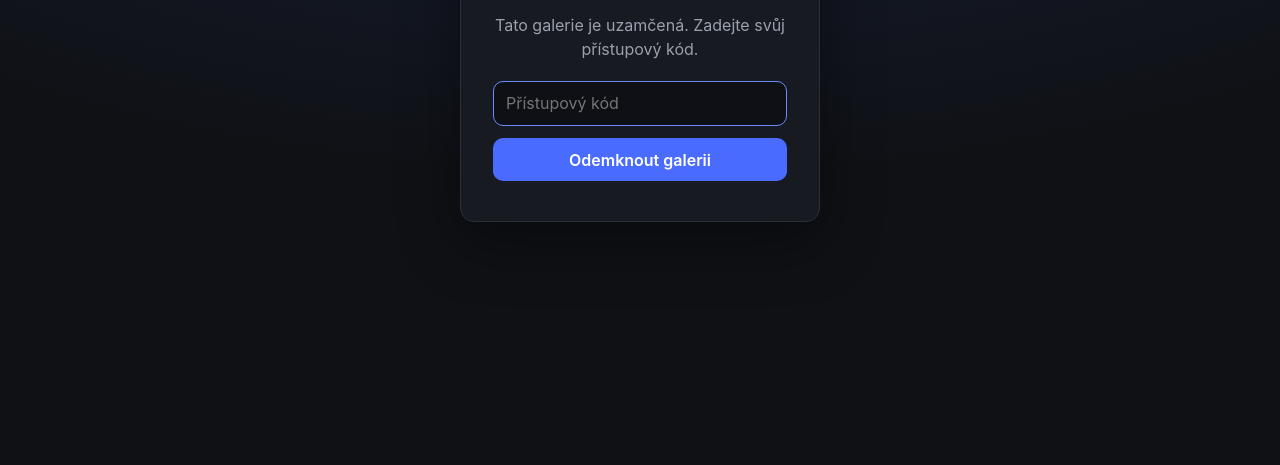
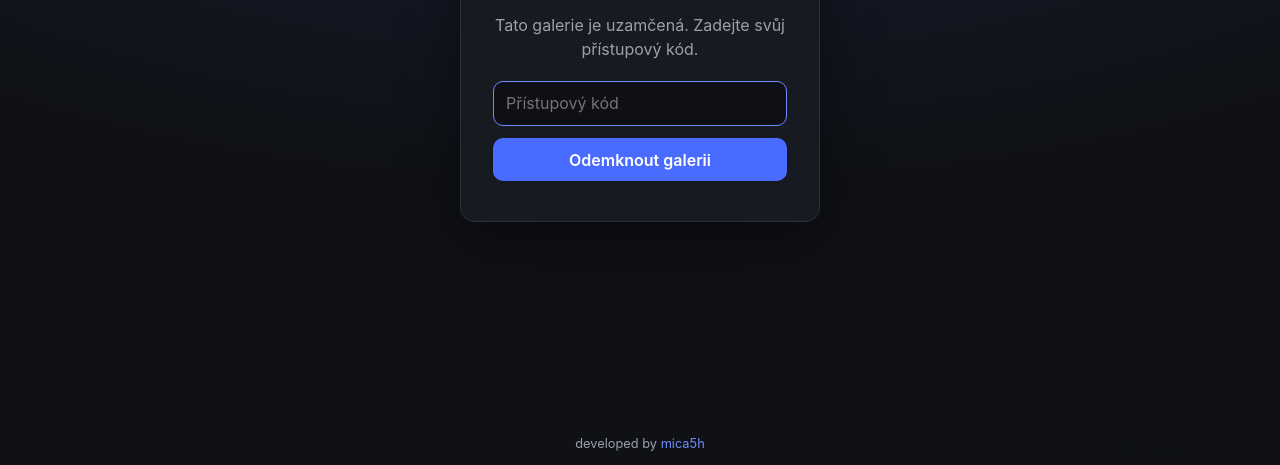
Before and after one commit to mica5h/boty-lazi, a website: page public/login.html in a window 1280 px wide. Shown: the part 335-800 px from the top of the page. Drawn offline with Linux system fonts and the light colour scheme; files that its build step writes are made by us from their sources.

Commit message:
Add footer to admin and login pages

```diff
--- a/public/login.html
+++ b/public/login.html
@@ -25,6 +25,9 @@
     <!-- Camouflaged admin link: same color as the background, revealed only
          when text is selected (e.g. Ctrl+A). -->
     <a href="/admin/login" class="stealth-link">Přihlášení do administrace</a>
+    <footer class="site-footer">
+      developed by <a href="mailto:micash@seznam.cz">mica5h</a>
+    </footer>
     <script>
       if (new URLSearchParams(location.search).has("error"))
         document.getElementById("err").hidden = false;
--- a/public/styles.css
+++ b/public/styles.css
@@ -129,6 +129,15 @@ main { padding: 1.5rem; max-width: 1200px; margin: 0 auto; }
   color: var(--muted);
   font-size: 0.8rem;
   padding: 1.5rem 1rem 2rem;
+}
+/* On the centered lock screens, pin the footer to the bottom so it doesn't
+   shift the vertically-centered card. */
+.lock-body .site-footer {
+  position: fixed;
+  left: 0;
+  right: 0;
+  bottom: 0;
+  padding: 0.75rem 1rem;
 }
 
 /* ---- Gallery grid -------------------------------------------------------- */
```
Also changed, not shown: public/admin-login.html (+3 -0 lines), public/admin.html (+4 -0 lines).
